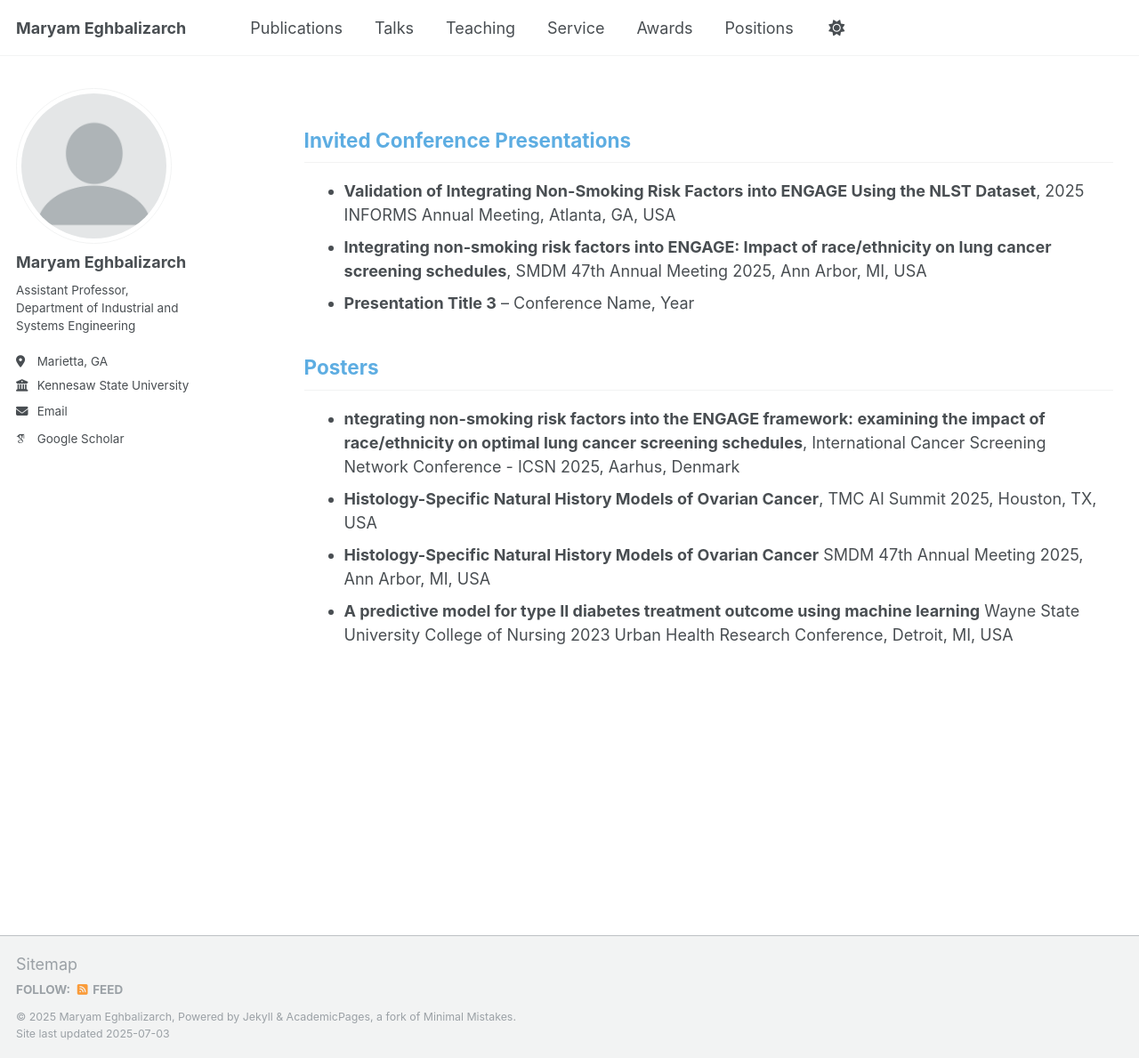
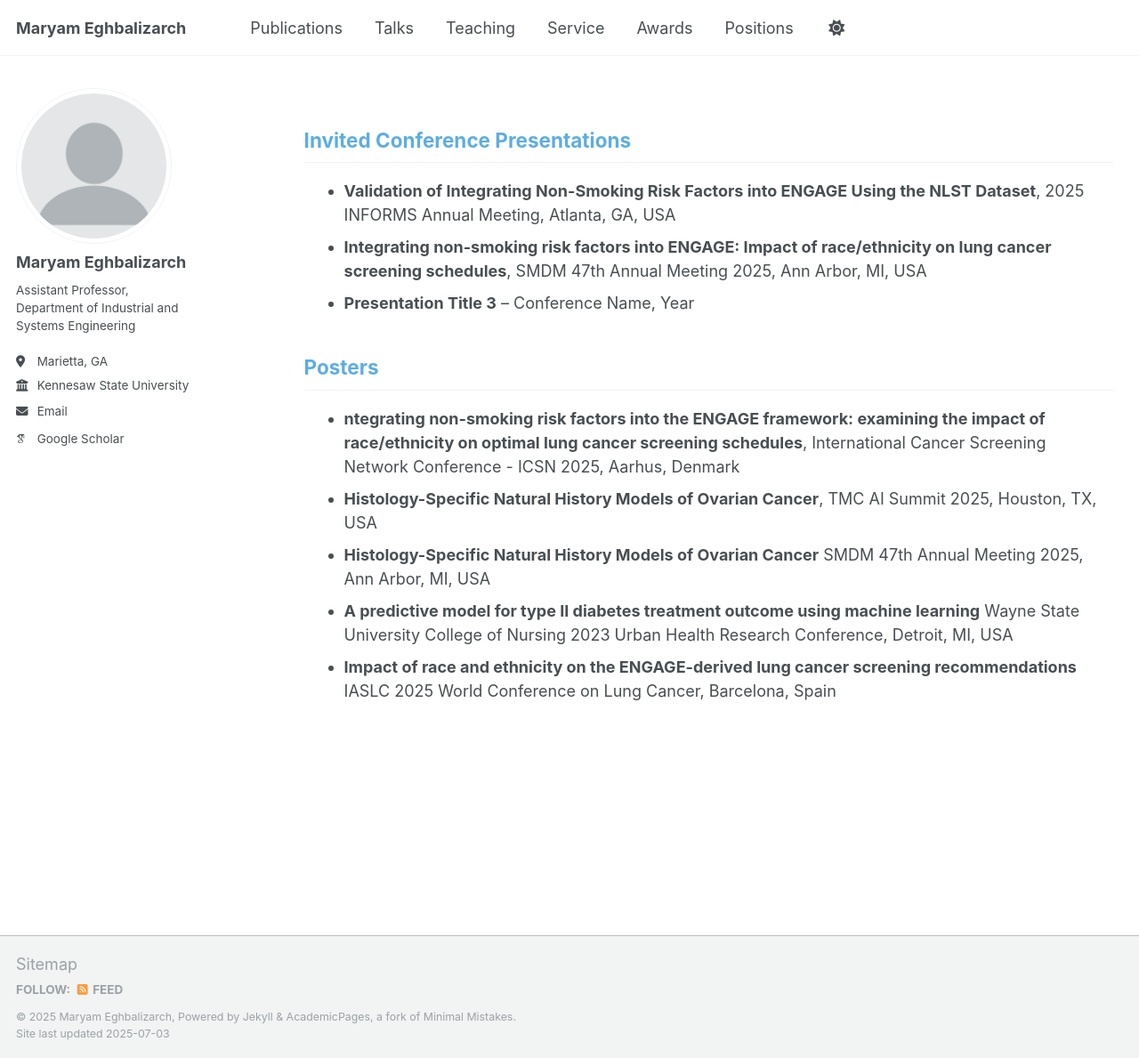
Before and after one commit to meghbalizarch/meghbalizarch.github.io, a Jekyll site: the page built from _pages/talks.html, in a window 1280 px wide and 1189 px high. Shown: the whole window at 89% size. Built offline with Jekyll 4.4.1, drawn with Linux system fonts in a browser that asks for light colours; some web fonts are replaced; a script that is not in the unit is left out.

Commit message:
Update talks.html

```diff
--- a/_pages/talks.html
+++ b/_pages/talks.html
@@ -18,4 +18,5 @@ into the ENGAGE framework: examining the impact of race/ethnicity on optimal lun
   <li><strong>Histology-Specific Natural History Models of Ovarian Cancer</strong>, TMC AI Summit 2025, Houston, TX, USA</li>
   <li><strong>Histology-Specific Natural History Models of Ovarian Cancer</strong> SMDM 47th Annual Meeting 2025, Ann Arbor, MI, USA</li>
   <li><strong>A predictive model for type II diabetes treatment outcome using machine learning</strong> Wayne State University College of Nursing 2023 Urban Health Research Conference, Detroit, MI, USA</li>
+  <li><strong>Impact of race and ethnicity on the ENGAGE-derived lung cancer screening recommendations</strong> IASLC 2025 World Conference on Lung Cancer, Barcelona, Spain </li>
 </ul>
```
